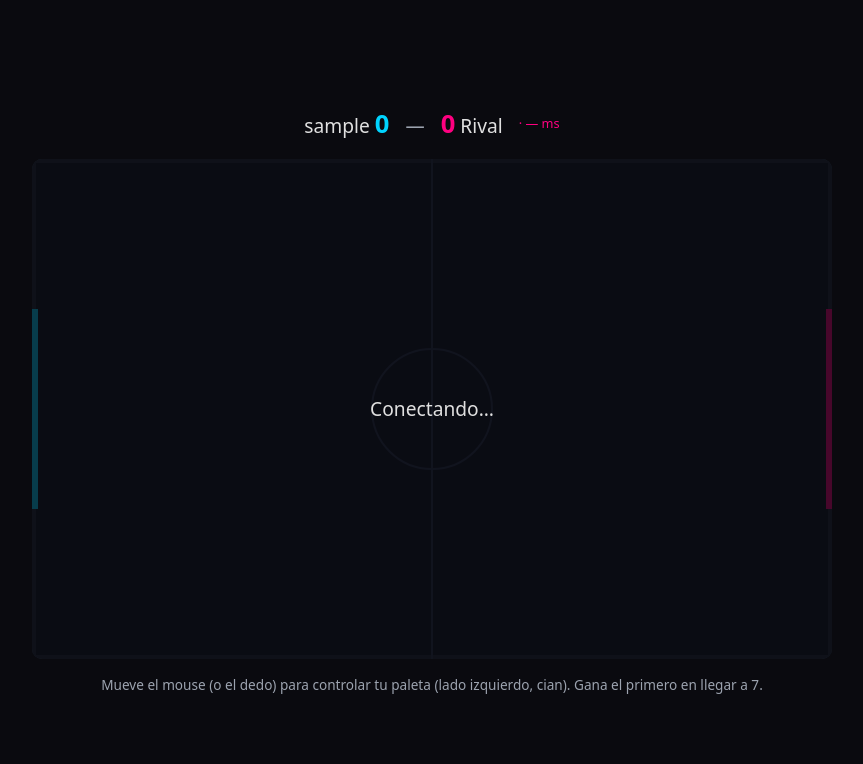
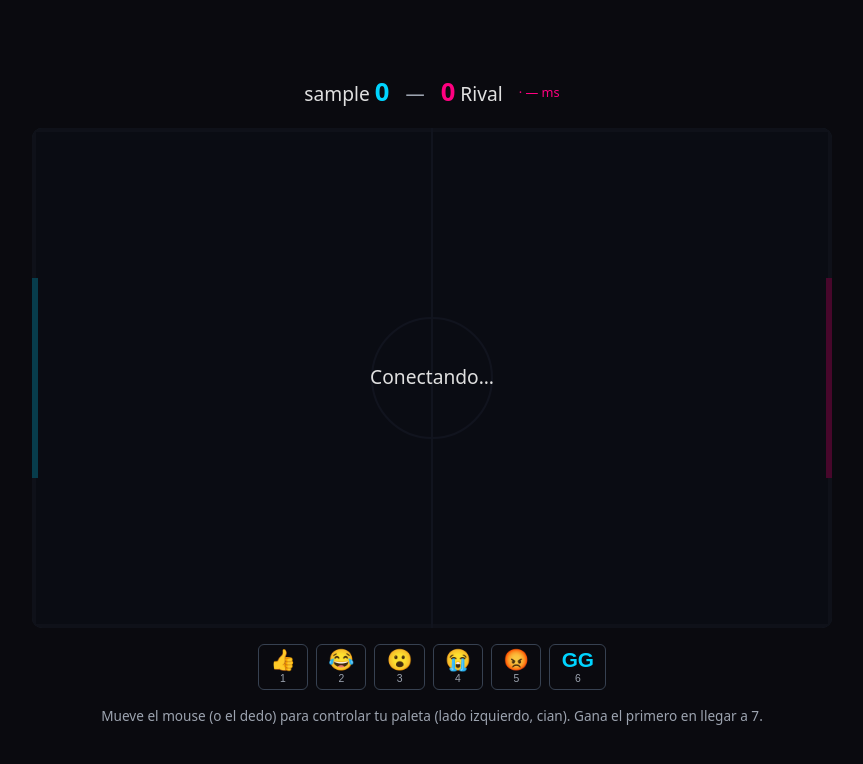
Before and after one commit to brrbrrbalatropin/puckzone-frontend, a React (Vite) app: page /game/1 in a window 1280 px wide. Shown: the top 764 px of the page, without its empty margins (208-1071 px from the left). Built offline with nearby package versions, Linux system fonts and the light colour scheme; no server answers; sample sign-in values are in the browser's storage.

Commit message:
añadida barra de emotes con hotkeys 1-6 y burbujas en la cancha

```diff
--- a/src/index.css
+++ b/src/index.css
@@ -389,6 +389,78 @@ input:focus {
   text-align: center;
 }
 
+/* Emotes */
+.emote-bar {
+  display: flex;
+  gap: 0.5rem;
+}
+
+.emote-button {
+  display: flex;
+  flex-direction: column;
+  align-items: center;
+  gap: 0.1rem;
+  padding: 0.35rem 0.7rem;
+  border-color: #374151;
+}
+
+.emote-button:hover:not(:disabled) {
+  background: rgba(0, 212, 255, 0.12);
+  border-color: var(--accent);
+  color: inherit;
+}
+
+.emote-icon {
+  font-size: 1.3rem;
+  line-height: 1;
+  font-weight: bold;
+}
+
+.emote-key {
+  font-size: 0.65rem;
+  color: #9ca3af;
+}
+
+.emote-bubble {
+  position: absolute;
+  top: 8%;
+  font-size: 3rem;
+  font-weight: bold;
+  color: var(--text);
+  pointer-events: none;
+  text-shadow: 0 2px 12px rgba(0, 0, 0, 0.6);
+  animation: emote-pop 2.5s ease-out forwards;
+}
+
+.emote-bubble.left {
+  left: 12%;
+}
+
+.emote-bubble.right {
+  right: 12%;
+}
+
+@keyframes emote-pop {
+  0% {
+    transform: scale(0.3);
+    opacity: 0;
+  }
+  12% {
+    transform: scale(1.15);
+    opacity: 1;
+  }
+  20% {
+    transform: scale(1);
+  }
+  75% {
+    opacity: 1;
+  }
+  100% {
+    transform: scale(0.95) translateY(-12px);
+    opacity: 0;
+  }
+}
+
 /* Ranking */
 .ranking-main {
   flex: 1;
--- a/src/pages/Game/Game.jsx
+++ b/src/pages/Game/Game.jsx
@@ -1,4 +1,4 @@
-import { useEffect, useRef, useState } from 'react'
+import { useCallback, useEffect, useRef, useState } from 'react'
 import { Link, useParams } from 'react-router-dom'
 import { useAuth } from '../../hooks/useAuth'
 import { usePing } from '../../hooks/usePing'
@@ -18,6 +18,17 @@ const PADDLE_SEND_MS = 16
 // 60ms ≈ 4 estados de buffer: suficiente contra jitter sin agregar más
 // retardo del necesario (la paleta propia también carga este delay).
 const INTERP_DELAY_MS = 60
+// Emotes: ids de la lista blanca del servidor, en orden de hotkey (1-6).
+const EMOTES = [
+  { id: 'THUMBS_UP', icon: '👍' },
+  { id: 'LAUGH', icon: '😂' },
+  { id: 'WOW', icon: '😮' },
+  { id: 'CRY', icon: '😭' },
+  { id: 'ANGRY', icon: '😡' },
+  { id: 'GG', icon: 'GG' },
+]
+// Cuánto vive la burbuja en pantalla; el server además tiene cooldown de 1s.
+const EMOTE_BUBBLE_MS = 2500
 // Un salto mayor a esto es un teletransporte legítimo (saque tras gol):
 // se pinta directo en vez de barrer la cancha interpolando.
 const SNAP_DIST = 200
@@ -54,12 +65,30 @@ export default function Game() {
     opponentType: null,
   })
   const [connected, setConnected] = useState(false)
+  // Burbujas de emote por mitad de cancha; `key` distingue emisiones para
+  // reiniciar la animación y para que el timeout no borre una burbuja nueva.
+  const [bubbles, setBubbles] = useState({ left: null, right: null })
+  const bubbleSeqRef = useRef(0)
+  const lastEmoteSentRef = useRef(0)
 
   useEffect(() => {
     const connection = createGameConnection({
       gameId: matchId,
       userId: user.userId,
       token,
+      onEmote: ({ userId: senderId, emote }) => {
+        const icon = EMOTES.find((e) => e.id === emote)?.icon
+        const p1Id = currRef.current?.s?.player1?.userId
+        if (!icon || !p1Id) return
+        const side = senderId === p1Id ? 'left' : 'right'
+        const key = ++bubbleSeqRef.current
+        setBubbles((prev) => ({ ...prev, [side]: { icon, key } }))
+        setTimeout(() => {
+          setBubbles((prev) =>
+            prev[side]?.key === key ? { ...prev, [side]: null } : prev,
+          )
+        }, EMOTE_BUBBLE_MS)
+      },
       onState: (state) => {
         prevRef.current = currRef.current
         currRef.current = { s: state, t: performance.now() }
@@ -127,6 +156,27 @@ export default function Game() {
     return () => cancelAnimationFrame(frameId)
   }, [user.userId])
 
+  // Solo toca refs: identidad estable, sirve para botones y hotkeys.
+  const sendEmote = useCallback((emoteId) => {
+    const now = performance.now()
+    // Mismo cooldown que el servidor: evita mandar lo que igual descartaría.
+    if (now - lastEmoteSentRef.current < 1000) return
+    lastEmoteSentRef.current = now
+    connectionRef.current?.sendEmote(emoteId)
+  }, [])
+
+  // Hotkeys 1-6 para los emotes.
+  useEffect(() => {
+    const onKeyDown = (event) => {
+      const index = Number(event.key) - 1
+      if (index >= 0 && index < EMOTES.length) {
+        sendEmote(EMOTES[index].id)
+      }
+    }
+    window.addEventListener('keydown', onKeyDown)
+    return () => window.removeEventListener('keydown', onKeyDown)
+  }, [sendEmote])
+
   const iAmPlayer1 = !ui.player1UserId || ui.player1UserId === user.userId
   const rivalName =
     ui.opponentType === 'BOT'
@@ -178,6 +228,32 @@ export default function Game() {
             </Link>
           </div>
         )}
+
+        {bubbles.left && (
+          <span key={bubbles.left.key} className="emote-bubble left">
+            {bubbles.left.icon}
+          </span>
+        )}
+        {bubbles.right && (
+          <span key={bubbles.right.key} className="emote-bubble right">
+            {bubbles.right.icon}
+          </span>
+        )}
+      </div>
+
+      <div className="emote-bar">
+        {EMOTES.map((emote, index) => (
+          <button
+            key={emote.id}
+            type="button"
+            className="emote-button"
+            title={`Tecla ${index + 1}`}
+            onClick={() => sendEmote(emote.id)}
+          >
+            <span className="emote-icon">{emote.icon}</span>
+            <span className="emote-key">{index + 1}</span>
+          </button>
+        ))}
       </div>
 
       <p className="game-hint">
--- a/src/services/gameSocket.js
+++ b/src/services/gameSocket.js
@@ -11,7 +11,7 @@ import { API_URL } from './api'
  * partida y publica el join. El servidor es autoritativo: aquí solo se
  * envían inputs y se recibe el GameState que pinta el canvas.
  */
-export function createGameConnection({ gameId, userId, token, onState, onConnectionChange }) {
+export function createGameConnection({ gameId, userId, token, onState, onEmote, onConnectionChange }) {
   const client = new Client({
     webSocketFactory: () => new SockJS(`${API_URL}/ws?token=${encodeURIComponent(token)}`),
     reconnectDelay: 2000,
@@ -19,6 +19,9 @@ export function createGameConnection({ gameId, userId, token, onState, onConnect
     onConnect: () => {
       client.subscribe(`/topic/game/${gameId}`, (frame) => {
         onState(JSON.parse(frame.body))
+      })
+      client.subscribe(`/topic/game/${gameId}/emotes`, (frame) => {
+        onEmote?.(JSON.parse(frame.body))
       })
       client.publish({
         destination: `/app/game/${gameId}/join`,
@@ -44,6 +47,15 @@ export function createGameConnection({ gameId, userId, token, onState, onConnect
       })
     },
 
+    /** Id de emote de la lista blanca del servidor (THUMBS_UP, LAUGH, ...). */
+    sendEmote(emote) {
+      if (!client.connected) return
+      client.publish({
+        destination: `/app/game/${gameId}/emote`,
+        body: JSON.stringify({ userId, emote }),
+      })
+    },
+
     disconnect() {
       client.deactivate()
     },
```
